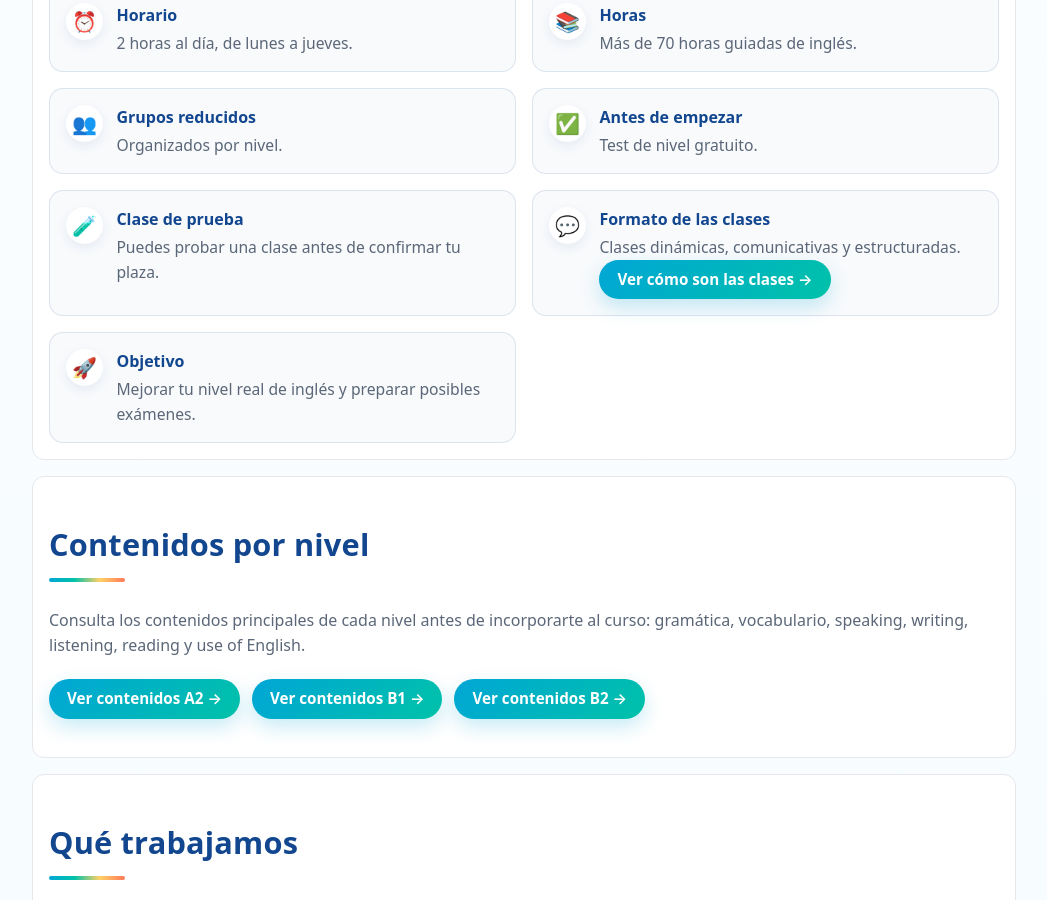
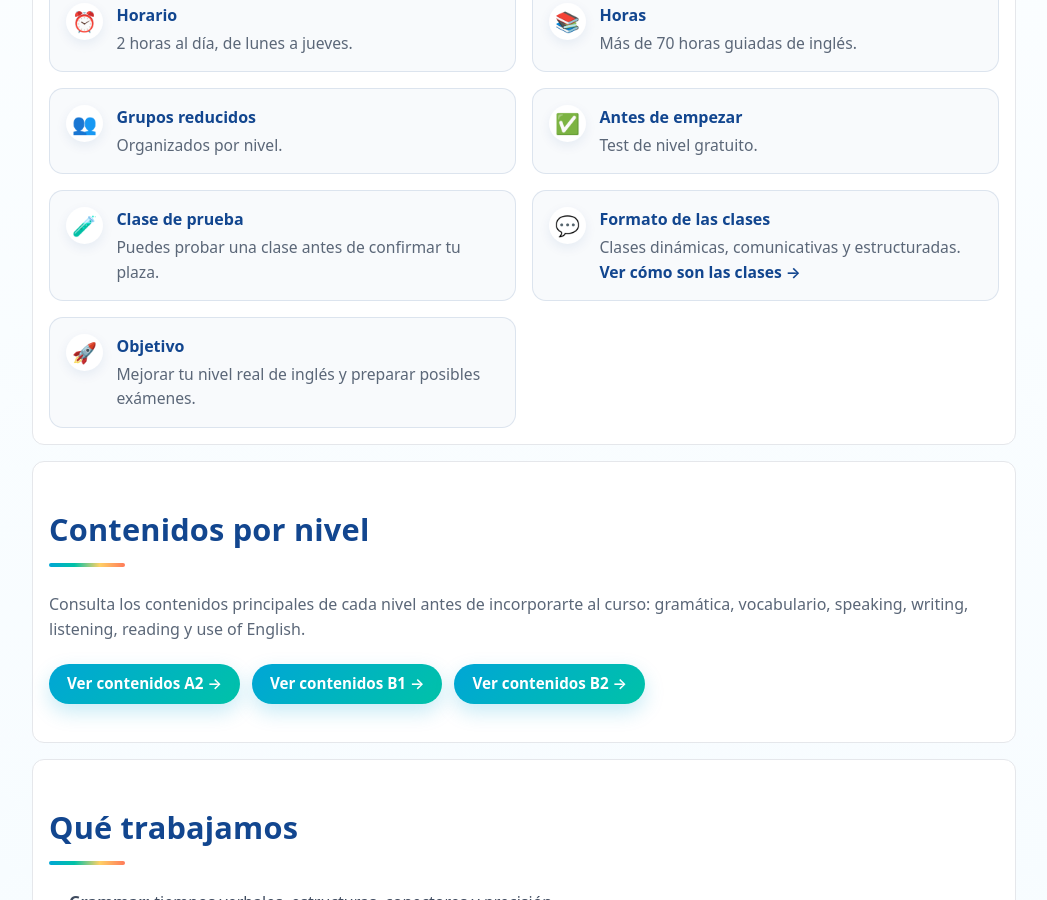
Before and after one commit to dixonbruce/englishco, a Jekyll site: the page built from intensivos.html, in a window 1280 px wide and 900 px high, scrolled down 1527 px. Shown: the whole window, without its empty margins (116-1163 px from the left). Built offline with Jekyll 4.4.1, drawn with Linux system fonts in a browser that asks for light colours.

Commit message:
Update intensivos.html

```diff
--- a/intensivos.html
+++ b/intensivos.html
@@ -150,7 +150,7 @@ section: "cursos"
     <strong>Formato de las clases</strong>
     <p>
       Clases dinámicas, comunicativas y estructuradas.
-          <a href="/formato-intensivos.html" class="more-link">Ver cómo son las clases →</a>
+      <a href="/formato-intensivos.html">Ver cómo son las clases →</a>
     </p>
   </div>
 </div>
```
Lines whose indentation alone changed are shown as unchanged.
